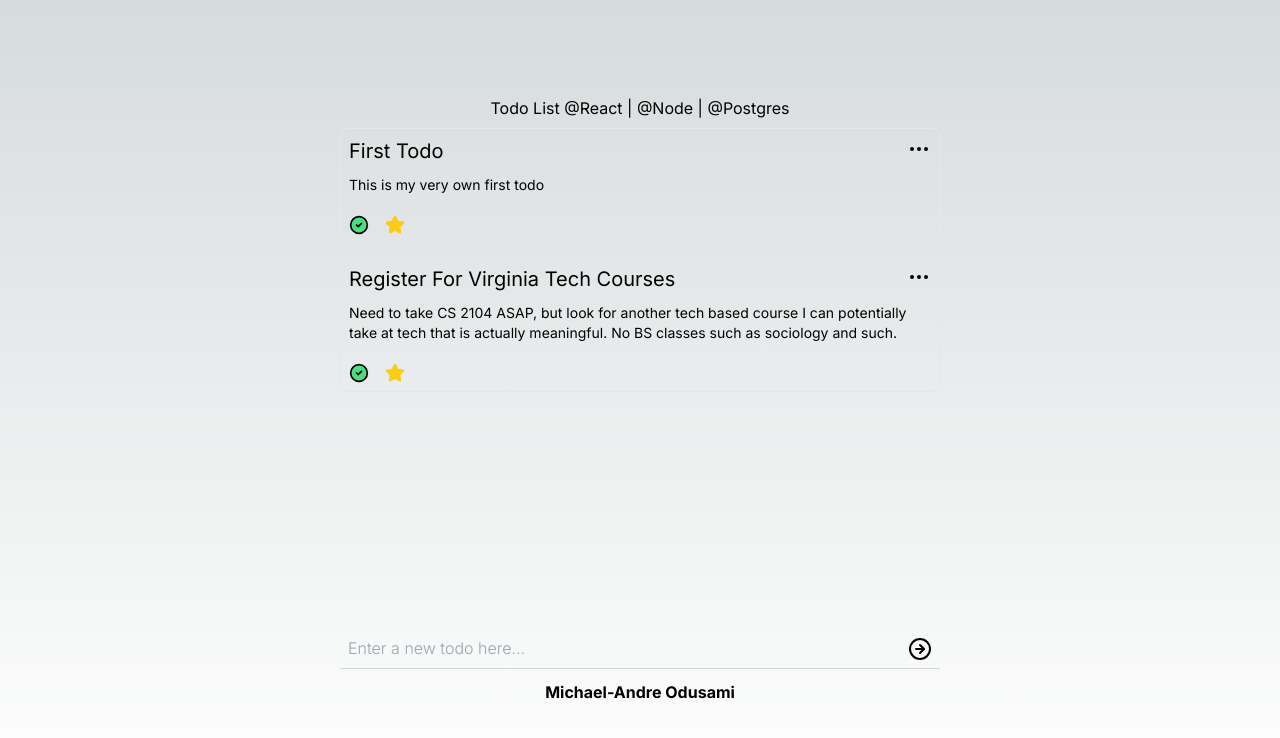
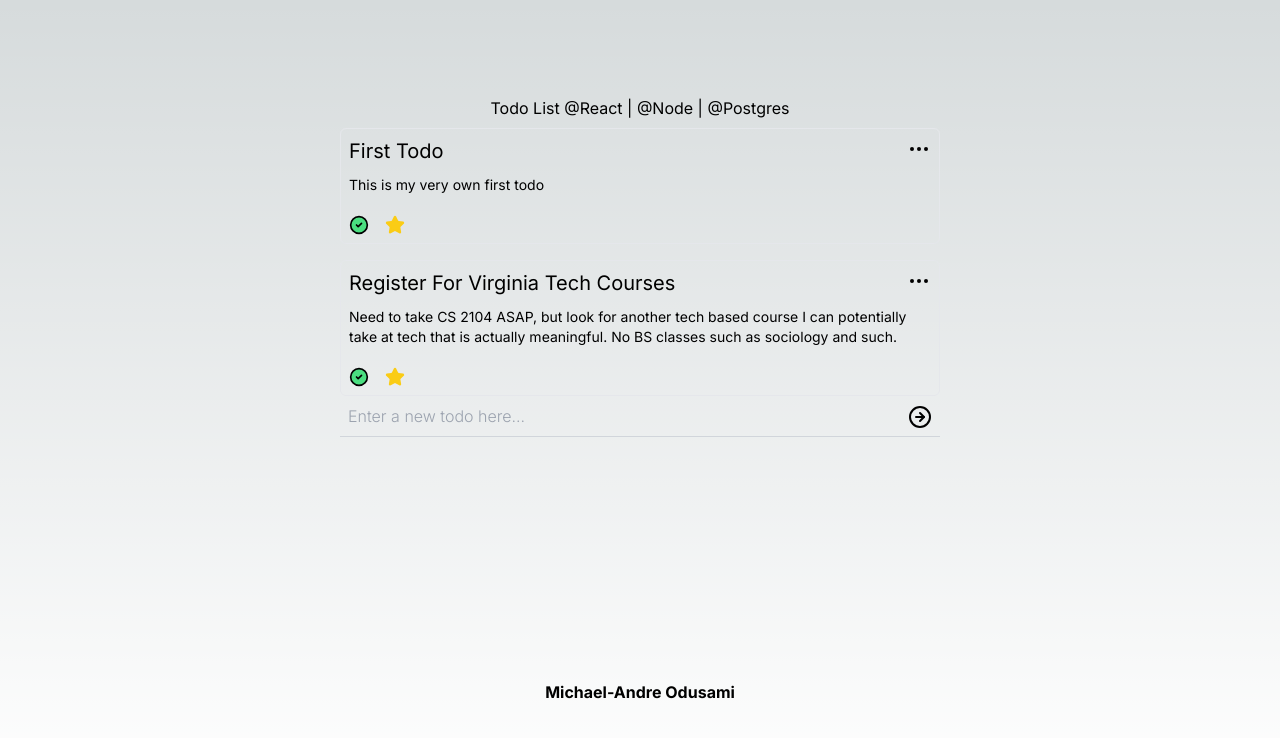
Before and after one commit to modusami/node-todo-list, a Next.js app: page / in a window 1280 px wide. Shown: the top 738 px of the page. Built offline with nearby package versions, Linux system fonts and the light colour scheme.

Commit message:
Update TodoPage.tsx

```diff
--- a/src/components/pages/TodoPage.tsx
+++ b/src/components/pages/TodoPage.tsx
@@ -3,8 +3,8 @@
 
 const TodoPage = () => {
 	return (
-		<section className="">
-			<div className="space-y-3 h-[500px] overflow-y-scroll custom-scrollbar">
+		<>
+			<div className="flex-1 space-y-4 custom-scrollbar overflow-y-auto">
 				<Todo
 					id={0}
 					title={"First Todo"}
@@ -22,8 +22,7 @@
 					isFavorite={true}
 				/>
 			</div>
-
-			<section>
+			<div className="mt-auto">
 				<div className="w-full h-[fit] relative">
 					<input
 						type="text"
@@ -36,8 +35,8 @@
 						<ArrowRightCircleIcon />
 					</p>
 				</div>
-			</section>
-		</section>
+			</div>
+		</>
 	);
 };
 
```
